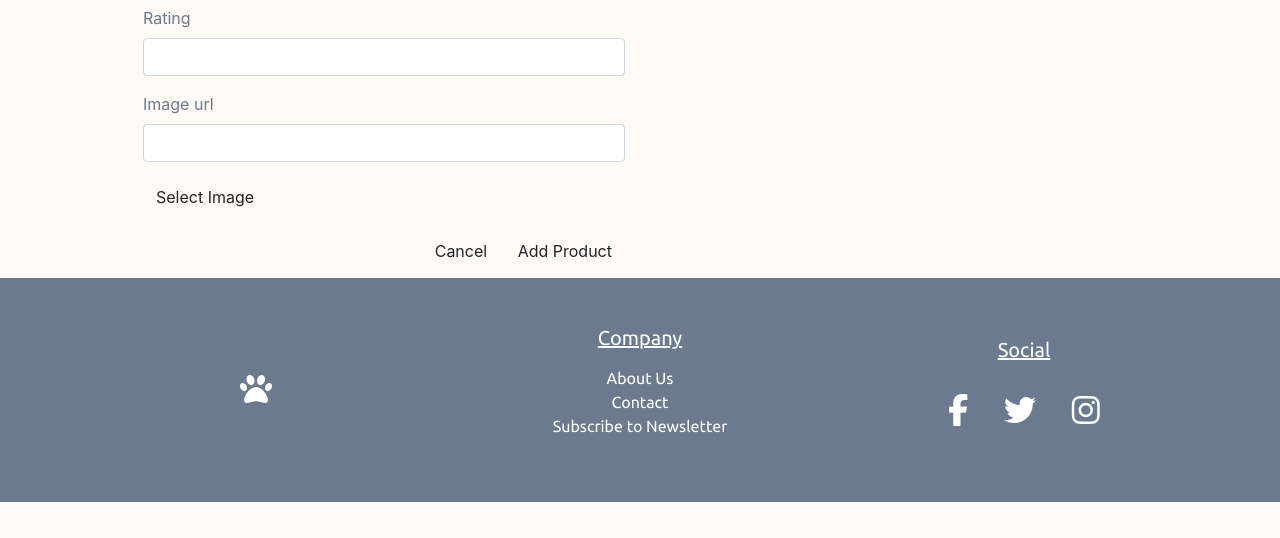
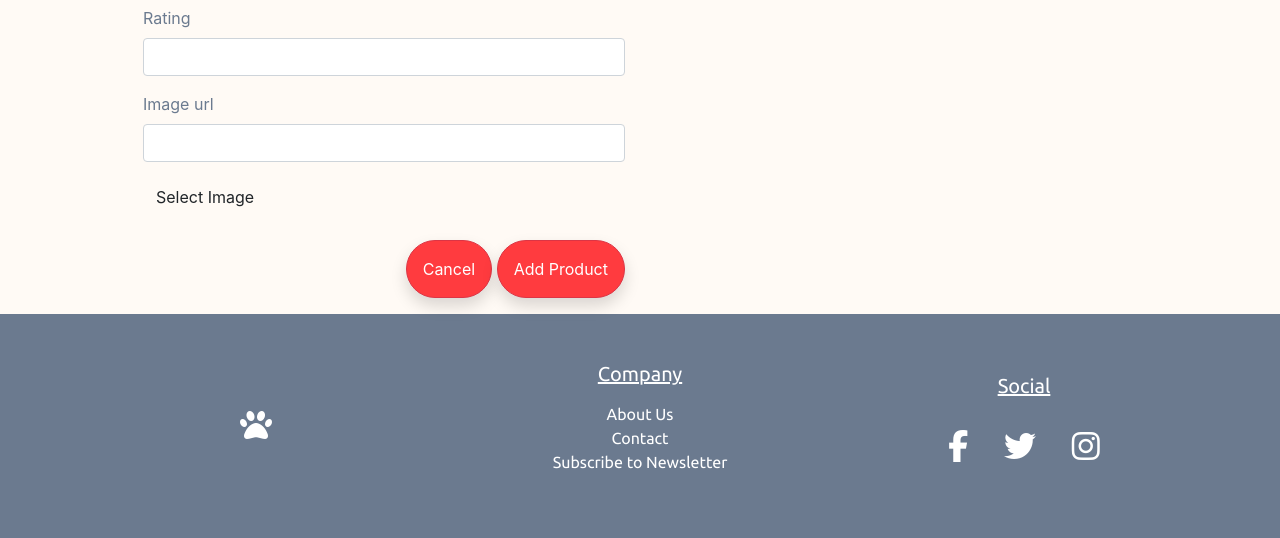
Before and after one commit to BradleyMurrell/dog-fitness-and-nutrition, a Django app: page /products/add/ in a window 1280 px wide. Shown: the part 1042-1580 px from the top of the page. Before the commit the page ends 1544 px from the top, so only its background shows below. Run offline with Django 4.2, Linux system fonts and the light colour scheme; the visitor is signed in with stand-in values (Sample User, id 1); data that the repository does not hold is empty; some libraries are stand-ins or nearby versions.

Commit message:
Style buttons in checkout and products

```diff
--- a/checkout/templates/checkout/checkout_success.html
+++ b/checkout/templates/checkout/checkout_success.html
@@ -193,14 +193,14 @@
         <div class="row">
 			<div class="col-12 col-lg-7 text-right">
                 {% if from_profile %}
-                    <a href="{% url 'profile' %}" class="btn my-2">
+                    <a href="{% url 'profile' %}" class="btn btn-danger p-3 shadow rounded-pill my-2">
                         <span class="icon mr-2">
                             <i class="fas fa-angle-left"></i>
                         </span>
                         <span class="text-uppercase">Back to Profile</span>
                     </a>
                 {% else %}
-				<a href="{% url 'products' %}?category=all_products" class="btn my-2">
+				<a href="{% url 'products' %}?category=all_products" class="btn btn-danger p-3 shadow rounded-pill my-2">
 					<span class="text-uppercase">Back to shopping</span>
 				</a>
                 {% endif %}
--- a/products/templates/products/add_product.html
+++ b/products/templates/products/add_product.html
@@ -33,8 +33,8 @@
                         {% endif %}
                     {% endfor %}
                     <div class="text-right">
-                        <a class="btn" href="{% url 'products' %}">Cancel</a>
-                        <button class="btn" type="submit">Add Product</button>
+                        <a class="btn btn-danger p-3 shadow rounded-pill my-2" href="{% url 'products' %}">Cancel</a>
+                        <button class="btn btn-danger p-3 shadow rounded-pill my-2" type="submit">Add Product</button>
                     </div>
                 </form>
             </div>
--- a/products/templates/products/edit_product.html
+++ b/products/templates/products/edit_product.html
@@ -33,8 +33,8 @@
                         {% endif %}
                     {% endfor %}
                     <div class="text-right">
-                        <a class="btn" href="{% url 'products' %}">Cancel</a>
-                        <button class="btn" type="submit">Update Product</button>
+                        <a class="btn btn-danger p-3 shadow rounded-pill my-2" href="{% url 'products' %}">Cancel</a>
+                        <button class="btn btn-danger p-3 shadow rounded-pill my-2" type="submit">Update Product</button>
                     </div>
                 </form>
             </div>
```
Also changed, not shown: checkout/templates/checkout/checkout.html (+5 -5 lines).
